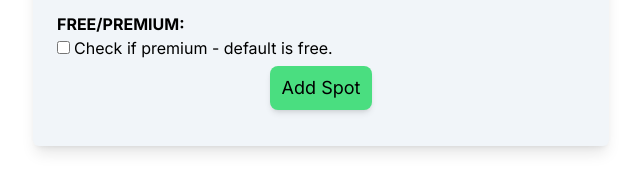
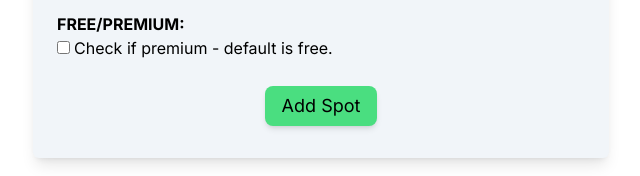
Before and after one commit to zwehr/spots-map-v3, a Next.js app: page /add/spot in a window 1280 px wide. Shown: the part 1048-1224 px from the top of the page, without its empty margins (319-959 px from the left). Built offline with nearby package versions, Linux system fonts and the light colour scheme; no server answers.

Commit message:
add spinner when submitting new spot

```diff
--- a/package.json
+++ b/package.json
@@ -22,6 +22,7 @@
     "react": "18.2.0",
     "react-dom": "18.2.0",
     "react-icons": "^4.10.1",
+    "react-spinners": "^0.13.8",
     "swr": "^2.2.0",
     "tailwindcss": "3.3.2",
     "typescript": "5.1.5"
--- a/src/components/forms/AddSpotForm.tsx
+++ b/src/components/forms/AddSpotForm.tsx
@@ -3,6 +3,7 @@
 import DeletableTags from '@/components/tags/DeletableTags';
 import { useState, MouseEvent, FormEvent } from 'react';
 import AddSuccessMessage from '@/components/forms/AddSuccessMessage';
+import { BeatLoader } from 'react-spinners';
 
 type AddSpotFormProps = {
   addNewSpot: (newSpot: NewSpot) => Promise<string | undefined>;
@@ -22,7 +23,8 @@ export default function AddSpotForm({ addNewSpot }: AddSpotFormProps) {
   const [youtubeLink, setYoutubeLink] = useState('');
   const [isPremium, setIsPremium] = useState(false);
   const [newSpotId, setNewSpotId] = useState('');
-  const [isSubmitted, setIsSubmitted] = useState(false);
+  const [userSubmitted, setUserSubmitted] = useState(false);
+  const [submitSuccess, setSubmitSuccess] = useState(false);
 
   const handleAddTag = (e: MouseEvent<HTMLButtonElement>) => {
     e.preventDefault();
@@ -53,7 +55,8 @@ export default function AddSpotForm({ addNewSpot }: AddSpotFormProps) {
 
   const handleSubmit = async (e: FormEvent<HTMLFormElement>) => {
     e.preventDefault();
-    setIsSubmitted(false);
+    setUserSubmitted(true);
+    setSubmitSuccess(false);
     try {
       const newSpotResponse = addNewSpot({
         name: name,
@@ -74,8 +77,9 @@ export default function AddSpotForm({ addNewSpot }: AddSpotFormProps) {
       const newlyInsertedId = newSpotResponseSecond;
       if (typeof newlyInsertedId === 'string') {
         setNewSpotId(newlyInsertedId);
-        setIsSubmitted(true);
+        setSubmitSuccess(true);
         clearFormInputs();
+        setUserSubmitted(false);
       }
     } catch (e) {
       console.log(e);
@@ -83,7 +87,7 @@ export default function AddSpotForm({ addNewSpot }: AddSpotFormProps) {
   };
 
   const closeSuccessMessage = () => {
-    setIsSubmitted(false);
+    setSubmitSuccess(false);
   };
 
   return (
@@ -274,17 +278,15 @@ export default function AddSpotForm({ addNewSpot }: AddSpotFormProps) {
         className='mr-1'
       />
       Check if premium - default is free.
-      <input
-        type='submit'
-        value='Add Spot'
-        className='mx-auto py-2 px-3 bg-green-400 rounded-lg hover:bg-green-500 hover:cursor-pointer shadow-md text-lg block'
-      />
-      {isSubmitted && (
+      {submitSuccess && (
         <AddSuccessMessage
           id={newSpotId}
           handleCloseClick={closeSuccessMessage}
         />
       )}
+      <button className='mx-auto mt-5 mb-2 w-28 h-10 bg-green-400 rounded-lg hover:bg-green-500 hover:cursor-pointer shadow-md text-lg block'>
+        {userSubmitted ? <BeatLoader size={12} /> : 'Add Spot'}
+      </button>
     </form>
   );
 }
```
Also changed, not shown: 1 other file (tests, documents, lock files or other folders).
